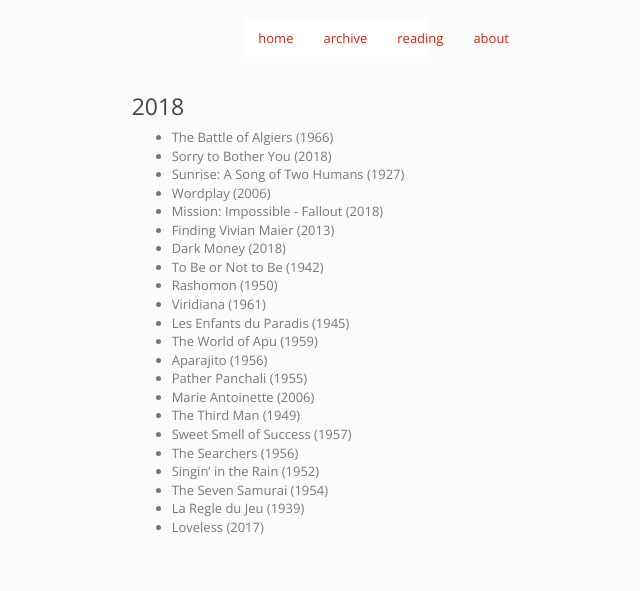
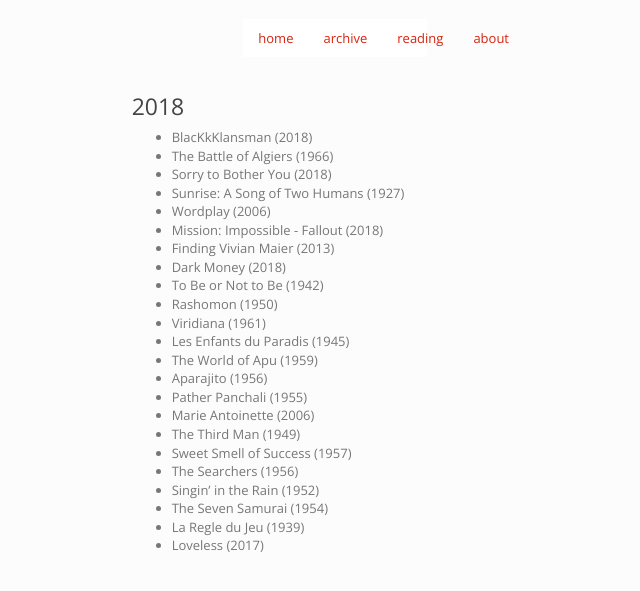
Before and after one commit to imtayadeway/imtayadeway.github.io, a Jekyll site: the page built from film/index.md, in a window 1280 px wide. Shown: the top 591 px of the page, without its empty margins (305-945 px from the left). Built offline with Jekyll 4.4.1, drawn with Linux system fonts in a browser that asks for light colours.

Commit message:
BlacKkKlansman

```diff
--- a/film/index.md
+++ b/film/index.md
@@ -5,6 +5,7 @@
 
 ### 2018
 
+- BlacKkKlansman (2018)
 - The Battle of Algiers (1966)
 - Sorry to Bother You (2018)
 - Sunrise: A Song of Two Humans (1927)
```
